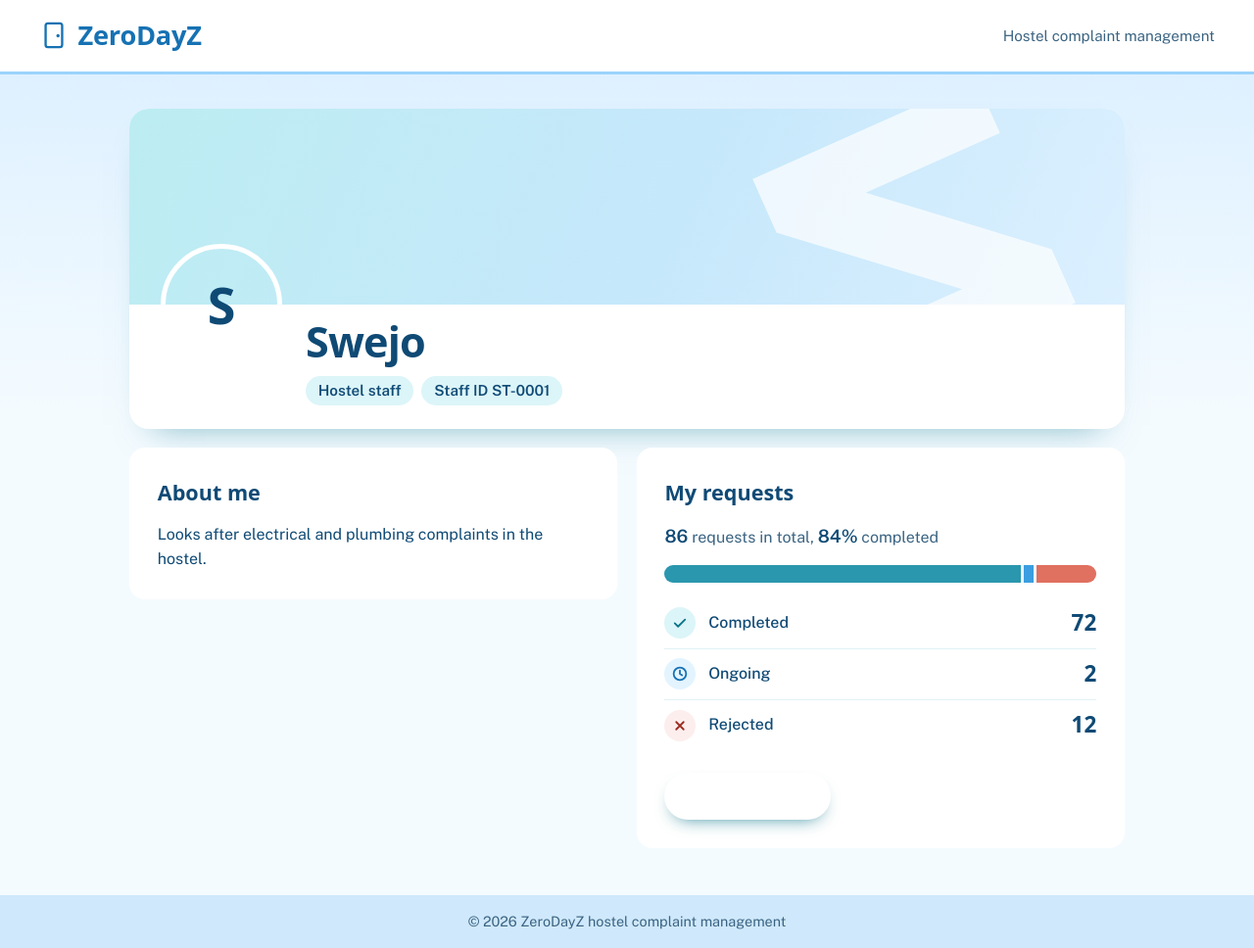
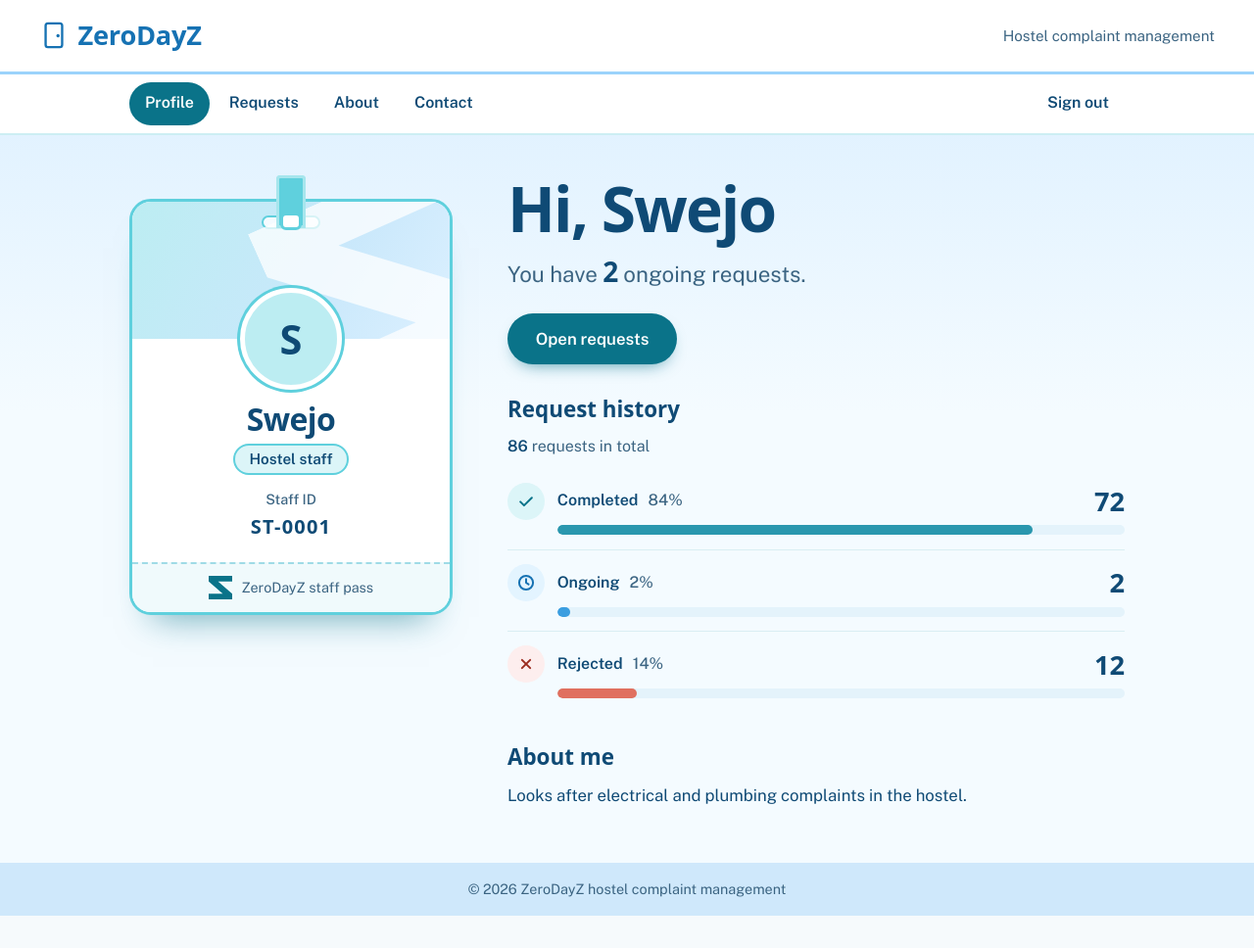
Before and after one commit to silven-mohan/ZeroDayZ, a Flask app: page /workers/profile in a window 1280 px wide. Shown: the whole page at 98% size. After the commit the page ends 935 px from the top, so only its background shows below. Run offline with Flask 3, Linux system fonts and the light colour scheme; some web fonts are replaced.

Commit message:
Redesigned: profile page in workers page.

```diff
--- a/public/styles/workers/profile.css
+++ b/public/styles/workers/profile.css
@@ -1,166 +1,58 @@
-/* ZeroDayZ – worker profile page */
+/* ZeroDayZ – worker profile: a hanging staff pass + what needs attention */
 
 .profile {
   width: 100%;
   max-width: 1080px;
   margin: 0 auto;
-  padding: clamp(1.2rem, 4vw, 2.2rem) clamp(1rem, 4vw, 2rem) clamp(2rem, 5vw, 3rem);
+  padding: clamp(1.4rem, 4vw, 2.6rem) clamp(1rem, 4vw, 2rem) clamp(2.2rem, 5vw, 3.5rem);
+  display: grid;
+  gap: 1.8rem clamp(1.5rem, 5vw, 3.5rem);
+  grid-template-areas: "hero" "pass" "history" "about";
+}
+.hero    { grid-area: hero; }
+.pass    { grid-area: pass; }
+.history { grid-area: history; }
+.about   { grid-area: about; }
+
+@media (min-width: 900px) {
+  .profile {
+    grid-template-columns: 330px 1fr;
+    grid-template-areas: "pass hero" "pass history" "pass about";
+    grid-template-rows: auto auto 1fr;
+    align-items: start;
+  }
 }
 
-/* ---------- Identity ---------- */
-.identity {
-  --av: clamp(88px, 16vw, 124px);          /* avatar size */
-  overflow: hidden;
-  background: var(--white);
-  border: 3px solid var(--edge);
-  border-radius: 20px;
-  box-shadow: 0 20px 34px -24px rgba(10, 115, 137, .55);
-}
-
-.identity__banner {
-  position: relative;
-  height: clamp(120px, 22vw, 200px);
-  overflow: hidden;
-  background: linear-gradient(115deg, #bcedf2 0%, #c6e8fb 55%, #dcf0ff 100%);
-}
-
-/* The reversed Z: big, tilted and cropped by the banner edge */
-.zmark {
-  position: absolute;
-  bottom: -30%;
-  right: clamp(8px, 7vw, 100px);
-  width: clamp(120px, 22vw, 250px);
-  height: auto;
-  fill: rgba(255, 255, 255, .7);
-  transform: rotate(-24deg) scaleX(-1);
-}
-
-.identity__body {
-  display: flex;
-  align-items: flex-start;
-  gap: clamp(.9rem, 3vw, 1.5rem);
-  padding: 0 clamp(1rem, 3vw, 2rem) 1.5rem;
-}
-
-.avatar {
-  position: relative;
-  z-index: 1;                       /* sits on top of the banner */
-  flex: none;
-  display: grid;
-  place-items: center;
-  width: var(--av);
-  height: var(--av);
-  margin-top: calc(var(--av) / -2);
-  font-family: var(--font-display);
-  font-weight: 800;
-  font-size: calc(var(--av) * .42);
-  color: var(--ink);
-  background: var(--face);
-  border: 5px solid var(--white);
-  border-radius: 50%;
-  box-shadow: 0 0 0 3px var(--edge);
-}
-.avatar--photo { object-fit: cover; }
-
-.identity__text { min-width: 0; padding-top: .9rem; }
-.identity__name {
+/* ---------- Greeting and the one thing to act on ---------- */
+.hero__title {
   margin: 0;
   font-family: var(--font-display);
   font-weight: 800;
-  font-size: clamp(1.8rem, 5vw, 2.7rem);
-  line-height: 1.1;
-  letter-spacing: -.02em;
+  font-size: clamp(2.4rem, 7vw, 4rem);
+  line-height: 1.05;
+  letter-spacing: -.03em;
   overflow-wrap: anywhere;
 }
-
-.chips { display: flex; flex-wrap: wrap; gap: .5rem; margin: .7rem 0 0; padding: 0; list-style: none; }
-.chip {
-  padding: .2rem .8rem;
-  font-size: .95rem;
-  font-weight: 600;
-  background: #dcf5f8;
-  border: 2px solid var(--edge);
-  border-radius: 999px;
+.hero__lead {
+  margin: .6rem 0 1.3rem;
+  font-size: clamp(1.15rem, 2.6vw, 1.4rem);
+  color: var(--ink-soft);
+}
+.hero__lead strong {
+  color: var(--ink);
+  font-family: var(--font-display);
+  font-weight: 800;
+  font-size: 1.25em;
 }
 
-/* ---------- Panels ---------- */
-.panels { display: grid; gap: 1.2rem; margin-top: 1.2rem; }
-@media (min-width: 860px) {
-  .panels { grid-template-columns: 1fr 1fr; align-items: start; }
-}
-
-.card {
-  padding: clamp(1.2rem, 3vw, 1.8rem);
-  background: var(--white);
-  border: 2px solid var(--line);
-  border-radius: 16px;
-}
-.card__title {
-  margin: 0 0 .9rem;
-  font-family: var(--font-display);
-  font-weight: 600;
-  font-size: 1.35rem;
-}
-
-.about { margin: 0; max-width: 60ch; }
-.empty { margin: 0 0 1.2rem; color: var(--ink-soft); }
-
-/* ---------- Request summary ---------- */
-.total { margin: 0 0 .9rem; color: var(--ink-soft); }
-.total strong { color: var(--ink); font-size: 1.15em; }
-
-.bar {
-  display: flex;
-  gap: 3px;
-  height: 18px;
-  overflow: hidden;
-  background: #e8f6ff;
-  border-radius: 999px;
-}
-.bar__seg {
-  display: block;
-  height: 100%;
-  min-width: 6px;
-  transform-origin: left center;
-  animation: grow .9s var(--ease) backwards;
-  animation-delay: calc(.2s + var(--i, 0) * .12s);
-}
-.bar__seg--done     { background: #2a97ae; }
-.bar__seg--ongoing  { background: #3b9ee0; }
-.bar__seg--rejected { background: #e0705f; }
-
-.stats { display: grid; margin: 1rem 0 1.4rem; padding: 0; list-style: none; }
-.stats__row {
-  display: grid;
-  grid-template-columns: auto 1fr auto;
-  align-items: center;
-  gap: .8rem;
-  min-height: 52px;
-  border-bottom: 1px solid #e1f1f5;
-}
-.stats__row:last-child { border-bottom: 0; }
-.stats__icon {
-  display: grid;
-  place-items: center;
-  width: 32px;
-  height: 32px;
-  border-radius: 50%;
-}
-.stats__icon svg { width: 18px; height: 18px; }
-.stats__row--done .stats__icon     { color: #0a7389; background: #dcf5f8; }
-.stats__row--ongoing .stats__icon  { color: #1672b3; background: #e3f4ff; }
-.stats__row--rejected .stats__icon { color: #9b2c1f; background: #fdeeee; }
-.stats__label { font-weight: 500; }
-.stats__value { font-family: var(--font-display); font-weight: 800; font-size: 1.4rem; }
-
-/* ---------- Button ---------- */
 .btn {
   display: inline-flex;
   align-items: center;
   justify-content: center;
-  min-height: 48px;
-  padding: .6rem 1.5rem;
+  min-height: 52px;
+  padding: .7rem 1.8rem;
   font-weight: 700;
+  font-size: 1.05rem;
   color: var(--white);
   text-decoration: none;
   background: var(--accent);
@@ -172,5 +64,227 @@
 .btn:active { transform: translateY(0); }
 @media (max-width: 420px) { .btn { width: 100%; } }
 
-/* ---------- Motion: the bar fills in once ---------- */
+/* ---------- Staff pass ---------- */
+.pass { justify-self: center; width: min(100%, 330px); }
+
+.pass__swing {
+  transform-origin: 50% 0;            /* swings from the top of the strap */
+  animation: swing 2s ease-in-out .15s backwards;
+  transition: transform .5s var(--ease);
+}
+@media (hover: hover) {
+  .pass__swing:hover { transform: rotate(1.6deg); }
+}
+
+.pass__strap {
+  position: relative;
+  z-index: 2;                         /* in front of the card so it threads the slot */
+  display: block;
+  width: 30px;
+  height: 54px;
+  margin: 0 auto -30px;
+  background: var(--edge);
+  border-radius: 4px 4px 0 0;
+  box-shadow: inset 0 0 0 3px rgba(255, 255, 255, .45);
+}
+.pass__clip {                         /* little metal clip */
+  position: absolute;
+  left: 50%;
+  bottom: -2px;
+  width: 22px;
+  height: 18px;
+  transform: translateX(-50%);
+  background: var(--white);
+  border: 3px solid var(--edge);
+  border-radius: 6px;
+}
+
+.pass__card {
+  position: relative;
+  overflow: hidden;
+  background: var(--white);
+  border: 3px solid var(--edge);
+  border-radius: 22px;
+  box-shadow: 0 26px 34px -24px rgba(10, 115, 137, .6);
+}
+
+.pass__top {
+  position: relative;
+  height: 140px;
+  overflow: hidden;
+  background: linear-gradient(120deg, #bcedf2 0%, #c9e8fb 60%, #dcf0ff 100%);
+}
+.pass__slot {                         /* punched slot the strap goes through */
+  position: absolute;
+  top: 14px;
+  left: 50%;
+  width: 60px;
+  height: 14px;
+  transform: translateX(-50%);
+  background: var(--wash);
+  border: 2px solid var(--edge);
+  border-radius: 999px;
+}
+.pass__z {                            /* big reversed Z, cropped by the card edge */
+  position: absolute;
+  right: -26px;
+  bottom: -44px;
+  width: 200px;
+  height: 200px;
+  fill: rgba(255, 255, 255, .75);
+  transform: rotate(-24deg) scaleX(-1);
+}
+
+.pass__body {
+  padding: 0 1.2rem 1.3rem;
+  text-align: center;
+}
+.avatar {
+  position: relative;
+  z-index: 1;
+  display: grid;
+  place-items: center;
+  width: 104px;
+  height: 104px;
+  margin: -52px auto .7rem;
+  font-family: var(--font-display);
+  font-weight: 800;
+  font-size: 2.6rem;
+  color: var(--ink);
+  background: var(--face);
+  border: 5px solid var(--white);
+  border-radius: 50%;
+  box-shadow: 0 0 0 3px var(--edge);
+}
+.avatar--photo { object-fit: cover; }
+
+.pass__name {
+  margin: 0;
+  font-family: var(--font-display);
+  font-weight: 800;
+  font-size: 2rem;
+  line-height: 1.1;
+  letter-spacing: -.02em;
+  overflow-wrap: anywhere;
+}
+.pass__role {
+  display: inline-block;
+  margin: .5rem 0 0;
+  padding: .15rem .9rem;
+  font-weight: 600;
+  font-size: .95rem;
+  background: #dcf5f8;
+  border: 2px solid var(--edge);
+  border-radius: 999px;
+}
+.pass__id {
+  margin: .9rem 0 0;
+  font-family: var(--font-display);
+  font-weight: 800;
+  font-size: 1.25rem;
+  letter-spacing: .06em;
+}
+.pass__id span {
+  display: block;
+  font-family: var(--font-body);
+  font-weight: 500;
+  font-size: .9rem;
+  letter-spacing: 0;
+  color: var(--ink-soft);
+}
+
+.pass__foot {                         /* perforated tear-off strip */
+  display: flex;
+  align-items: center;
+  justify-content: center;
+  gap: .6rem;
+  padding: .8rem 1rem;
+  font-size: .9rem;
+  color: var(--ink-soft);
+  background: #f0fafc;
+  border-top: 2px dashed #9fdbe6;
+}
+.pass__logo {
+  width: 24px;
+  height: 24px;
+  fill: var(--accent);
+  transform: scaleX(-1);
+}
+
+/* ---------- Sections ---------- */
+.section-title {
+  margin: 0 0 .5rem;
+  font-family: var(--font-display);
+  font-weight: 600;
+  font-size: 1.4rem;
+}
+.history__total { margin: 0 0 .6rem; color: var(--ink-soft); }
+.history__total strong { color: var(--ink); }
+.empty { margin: 0; color: var(--ink-soft); }
+
+/* Request tally: one bar per status, so small numbers stay visible */
+.tally { margin: 0; padding: 0; list-style: none; }
+.tally__row {
+  display: grid;
+  grid-template-columns: 38px 1fr auto;
+  grid-template-areas: "icon label num" ". track track";
+  align-items: center;
+  column-gap: .8rem;
+  row-gap: .35rem;
+  padding: .9rem 0;
+  border-bottom: 1px solid #d9eef3;
+}
+.tally__row:last-child { border-bottom: 0; }
+
+.tally__icon {
+  grid-area: icon;
+  display: grid;
+  place-items: center;
+  width: 38px;
+  height: 38px;
+  border-radius: 50%;
+}
+.tally__icon svg { width: 20px; height: 20px; }
+.tally__label { grid-area: label; font-weight: 600; }
+.tally__pct { margin-left: .4rem; font-weight: 500; color: var(--ink-soft); }
+.tally__num {
+  grid-area: num;
+  font-family: var(--font-display);
+  font-weight: 800;
+  font-size: 1.7rem;
+  line-height: 1;
+}
+.tally__track {
+  grid-area: track;
+  height: 10px;
+  overflow: hidden;
+  background: #e4f3fb;
+  border-radius: 999px;
+}
+.tally__fill {
+  display: block;
+  width: max(var(--pct), 8px);
+  height: 100%;
+  border-radius: 999px;
+  transform-origin: left center;
+  animation: grow .9s var(--ease) backwards;
+  animation-delay: calc(.35s + var(--i, 0) * .12s);
+}
+.tally__row--completed .tally__icon { color: #0a7389; background: #dcf5f8; }
+.tally__row--completed .tally__fill { background: #2a97ae; }
+.tally__row--ongoing   .tally__icon { color: #1672b3; background: #e3f4ff; }
+.tally__row--ongoing   .tally__fill { background: #3b9ee0; }
+.tally__row--rejected  .tally__icon { color: #9b2c1f; background: #fdeeee; }
+.tally__row--rejected  .tally__fill { background: #e0705f; }
+
+.about__text { margin: 0; max-width: 56ch; font-size: 1.05rem; }
+
+/* ---------- Motion: the pass swings and settles once; bars fill once ---------- */
+@keyframes swing {
+  0%   { transform: rotate(-6deg); }
+  25%  { transform: rotate(4deg); }
+  50%  { transform: rotate(-2.4deg); }
+  75%  { transform: rotate(1.2deg); }
+  100% { transform: rotate(0deg); }
+}
 @keyframes grow { from { transform: scaleX(0); } to { transform: scaleX(1); } }
--- a/templates/base.html
+++ b/templates/base.html
@@ -19,7 +19,7 @@
   {% block head_extra %}{% endblock %}
 </head>
 
-<body>
+<body class="{% block body_class %}{% endblock %}">
   <a class="skip-link" href="#main">Skip to main content</a>
 
   <header class="site-header">
@@ -33,6 +33,8 @@
     <p class="site-header__tag">Hostel complaint management</p>
   </header>
 
+  {% block subheader %}{% endblock %}
+
   <main id="main">
     {% block content %}{% endblock %}
   </main>
--- a/templates/workers/profile.html
+++ b/templates/workers/profile.html
@@ -10,89 +10,97 @@
 {% endblock %}
 
 {% block content %}
-  <article class="profile" aria-labelledby="page-title">
+  {# The reversed Z: ZeroDayZ's signature shape, drawn once and reused #}
+  <svg width="0" height="0" style="position:absolute" aria-hidden="true" focusable="false">
+    <symbol id="zmark" viewBox="0 0 100 100"><path d="M0 0H100V24L40 76H100V100H0V76L60 24H0Z"/></symbol>
+  </svg>
 
-    <header class="identity">
-      <div class="identity__banner" aria-hidden="true">
-        <!-- The reversed Z: ZeroDayZ's signature shape -->
-        <svg class="zmark" viewBox="0 0 100 100" focusable="false"><path d="M0 0H100V24L40 76H100V100H0V76L60 24H0Z"/></svg>
+  <article class="profile">
+
+    <!-- 1. What needs attention -->
+    <header class="hero">
+      <h1 id="page-title" class="hero__title">Hi, {{ worker.name }}</h1>
+      <p class="hero__lead">
+        {% if stats.ongoing %}
+          You have <strong>{{ stats.ongoing }}</strong> ongoing {{ 'request' if stats.ongoing == 1 else 'requests' }}.
+        {% else %}
+          You have no ongoing requests right now.
+        {% endif %}
+      </p>
+      <a class="btn" href="{{ url_for('worker_requests') }}">Open requests</a>
+    </header>
+
+    <!-- 2. Staff pass (hangs and settles once on load) -->
+    <aside class="pass" aria-label="Your staff pass">
+      <div class="pass__swing">
+        <span class="pass__strap" aria-hidden="true"><span class="pass__clip"></span></span>
+
+        <div class="pass__card">
+          <div class="pass__top" aria-hidden="true">
+            <span class="pass__slot"></span>
+            <svg class="pass__z" focusable="false"><use href="#zmark"/></svg>
           </div>
 
-      <div class="identity__body">
+          <div class="pass__body">
             {% if worker.photo %}
-          <img class="avatar avatar--photo" src="{{ worker.photo }}" alt="Photo of {{ worker.name }}" width="120" height="120">
+              <img class="avatar avatar--photo" src="{{ worker.photo }}" alt="Photo of {{ worker.name }}" width="104" height="104">
             {% else %}
               <div class="avatar" aria-hidden="true">{{ worker.initials }}</div>
             {% endif %}
+            <p class="pass__name">{{ worker.name }}</p>
+            <p class="pass__role">{{ worker.role }}</p>
+            <p class="pass__id"><span>Staff ID</span> {{ worker.staff_id }}</p>
+          </div>
 
-        <div class="identity__text">
-          <h1 id="page-title" class="identity__name">{{ worker.name }}</h1>
-          <ul class="chips">
-            <li class="chip">{{ worker.role }}</li>
-            <li class="chip">Staff ID {{ worker.staff_id }}</li>
-          </ul>
+          <div class="pass__foot">
+            <svg class="pass__logo" focusable="false" aria-hidden="true"><use href="#zmark"/></svg>
+            <span>ZeroDayZ staff pass</span>
           </div>
         </div>
-    </header>
+      </div>
+    </aside>
 
-    <div class="panels">
+    <!-- 3. Request history -->
+    <section class="history" aria-labelledby="history-title">
+      <h2 id="history-title" class="section-title">Request history</h2>
 
-      <section class="card" aria-labelledby="about-title">
-        <h2 id="about-title" class="card__title">About me</h2>
+      {% if stats.total %}
+        <p class="history__total"><strong>{{ stats.total }}</strong> requests in total</p>
+
+        <ul class="tally">
+          {% for key, label in [('completed', 'Completed'), ('ongoing', 'Ongoing'), ('rejected', 'Rejected')] %}
+            {% set count = stats[key] %}
+            {% set pct = (count / stats.total * 100) %}
+            <li class="tally__row tally__row--{{ key }}" style="--pct: {{ pct | round(1) }}%; --i: {{ loop.index0 }}">
+              <span class="tally__icon" aria-hidden="true">
+                {% if key == 'completed' %}
+                  <svg viewBox="0 0 24 24" fill="none" stroke="currentColor" stroke-width="2.4" stroke-linecap="round" stroke-linejoin="round"><path d="M5 12.500l4.500 4.500L19 7.500"/></svg>
+                {% elif key == 'ongoing' %}
+                  <svg viewBox="0 0 24 24" fill="none" stroke="currentColor" stroke-width="2.4" stroke-linecap="round" stroke-linejoin="round"><circle cx="12" cy="12" r="8.500"/><path d="M12 7.500V12l3 2"/></svg>
+                {% else %}
+                  <svg viewBox="0 0 24 24" fill="none" stroke="currentColor" stroke-width="2.4" stroke-linecap="round" stroke-linejoin="round"><path d="M7 7l10 10M17 7L7 17"/></svg>
+                {% endif %}
+              </span>
+              <span class="tally__label">{{ label }} <span class="tally__pct">{{ pct | round | int }}%</span></span>
+              <span class="tally__num">{{ count }}</span>
+              <span class="tally__track" aria-hidden="true"><span class="tally__fill"></span></span>
+            </li>
+          {% endfor %}
+        </ul>
+      {% else %}
+        <p class="empty">No requests yet. New complaints assigned to you will show up here.</p>
+      {% endif %}
+    </section>
+
+    <!-- 4. About -->
+    <section class="about" aria-labelledby="about-title">
+      <h2 id="about-title" class="section-title">About me</h2>
       {% if worker.description %}
-          <p class="about">{{ worker.description }}</p>
+        <p class="about__text">{{ worker.description }}</p>
       {% else %}
         <p class="empty">You have not added a description yet. Tell the hostel what kind of complaints you handle.</p>
       {% endif %}
     </section>
 
-      <section class="card" aria-labelledby="stats-title">
-        <h2 id="stats-title" class="card__title">My requests</h2>
-
-        {% if stats.total %}
-          {% set done = (stats.completed / stats.total * 100) | round(1) %}
-          {% set going = (stats.ongoing / stats.total * 100) | round(1) %}
-          {% set rejected = (stats.rejected / stats.total * 100) | round(1) %}
-
-          <p class="total"><strong>{{ stats.total }}</strong> requests in total, <strong>{{ done | round | int }}%</strong> completed</p>
-
-          <div class="bar" role="img"
-               aria-label="{{ stats.completed }} completed, {{ stats.ongoing }} ongoing, {{ stats.rejected }} rejected">
-            <span class="bar__seg bar__seg--done"     style="width: {{ done }}%; --i: 0"></span>
-            <span class="bar__seg bar__seg--ongoing"  style="width: {{ going }}%; --i: 1"></span>
-            <span class="bar__seg bar__seg--rejected" style="width: {{ rejected }}%; --i: 2"></span>
-          </div>
-
-          <ul class="stats">
-            <li class="stats__row stats__row--done">
-              <span class="stats__icon" aria-hidden="true">
-                <svg viewBox="0 0 24 24" fill="none" stroke="currentColor" stroke-width="2.4" stroke-linecap="round" stroke-linejoin="round"><path d="M5 12.500l4.500 4.500L19 7.500"/></svg>
-              </span>
-              <span class="stats__label">Completed</span>
-              <span class="stats__value">{{ stats.completed }}</span>
-            </li>
-            <li class="stats__row stats__row--ongoing">
-              <span class="stats__icon" aria-hidden="true">
-                <svg viewBox="0 0 24 24" fill="none" stroke="currentColor" stroke-width="2.4" stroke-linecap="round" stroke-linejoin="round"><circle cx="12" cy="12" r="8.500"/><path d="M12 7.500V12l3 2"/></svg>
-              </span>
-              <span class="stats__label">Ongoing</span>
-              <span class="stats__value">{{ stats.ongoing }}</span>
-            </li>
-            <li class="stats__row stats__row--rejected">
-              <span class="stats__icon" aria-hidden="true">
-                <svg viewBox="0 0 24 24" fill="none" stroke="currentColor" stroke-width="2.4" stroke-linecap="round" stroke-linejoin="round"><path d="M7 7l10 10M17 7L7 17"/></svg>
-              </span>
-              <span class="stats__label">Rejected</span>
-              <span class="stats__value">{{ stats.rejected }}</span>
-            </li>
-          </ul>
-        {% else %}
-          <p class="empty">No requests yet. New complaints assigned to you will show up here.</p>
-        {% endif %}
-
-        <a class="btn" href="{{ url_for('worker_requests') }}">See all requests</a>
-      </section>
-
-    </div>
   </article>
 {% endblock %}
```
Lines whose indentation alone changed are shown as unchanged.
